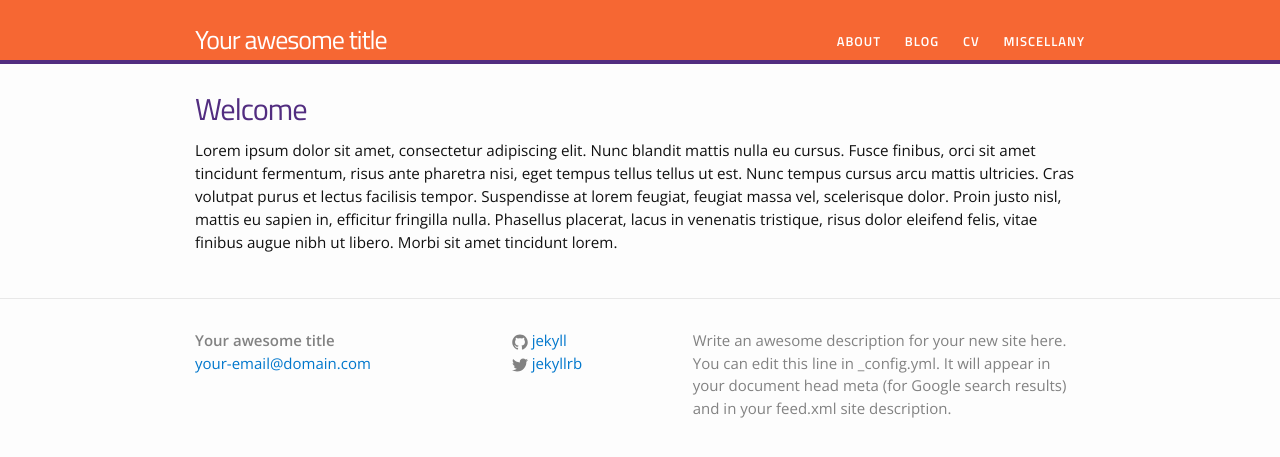
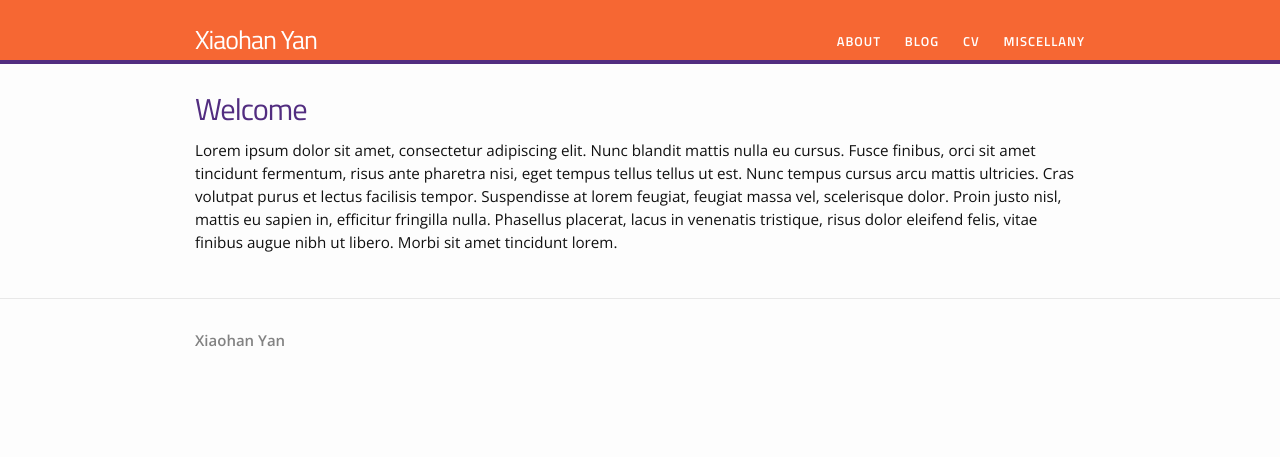
Before and after one commit to yanxht/yanxht.github.io, a Jekyll site: the page built from index.html, in a window 1280 px wide. Shown: the top 457 px of the page. Built offline with Jekyll 4.4.1, drawn with Linux system fonts in a browser that asks for light colours.

Commit message:
update website

```diff
--- a/_config.yml
+++ b/_config.yml
@@ -1,14 +1,11 @@
 # Site settings
-title: Your awesome title
-email: your-email@domain.com
-description: > # this means to ignore newlines until "baseurl:"
-  Write an awesome description for your new site here. You can edit this
-  line in _config.yml. It will appear in your document head meta (for
-  Google search results) and in your feed.xml site description.
-baseurl: "" # the subpath of your site, e.g. /blog/
-url: "http://yourdomain.com" # the base hostname & protocol for your site
-twitter_username: jekyllrb
-github_username:  jekyll
+title: Xiaohan Yan
+#email: xy257@cornell.edu
+#description: > # this means to ignore newlines until "baseurl:"
+#  Xiaohan Yan, Data Scientist & Statistician
+#baseurl: "" # the subpath of your site, e.g. /blog/
+#url: "http://yanxht.github.io" # the base hostname & protocol for your site
+#github_username:  yanxht
 
 # Build settings
 markdown: kramdown
```
Also changed, not shown: README.md.
